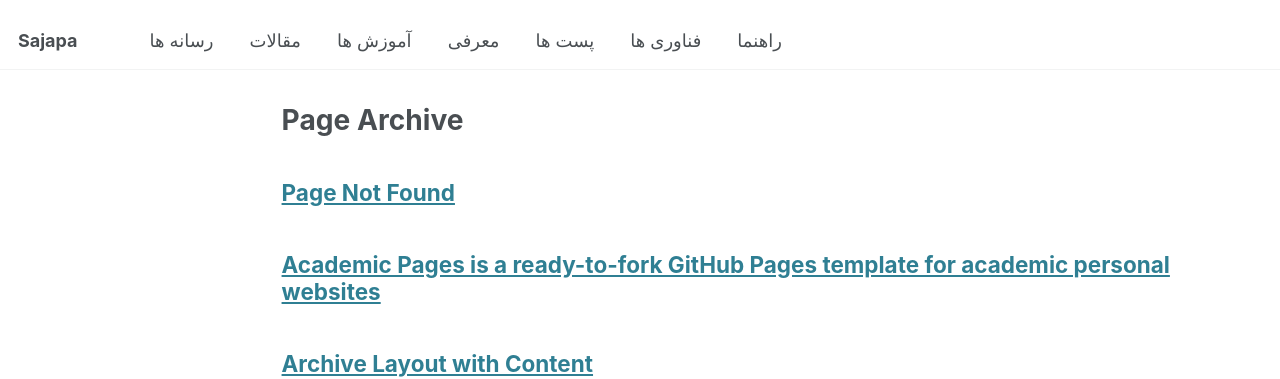
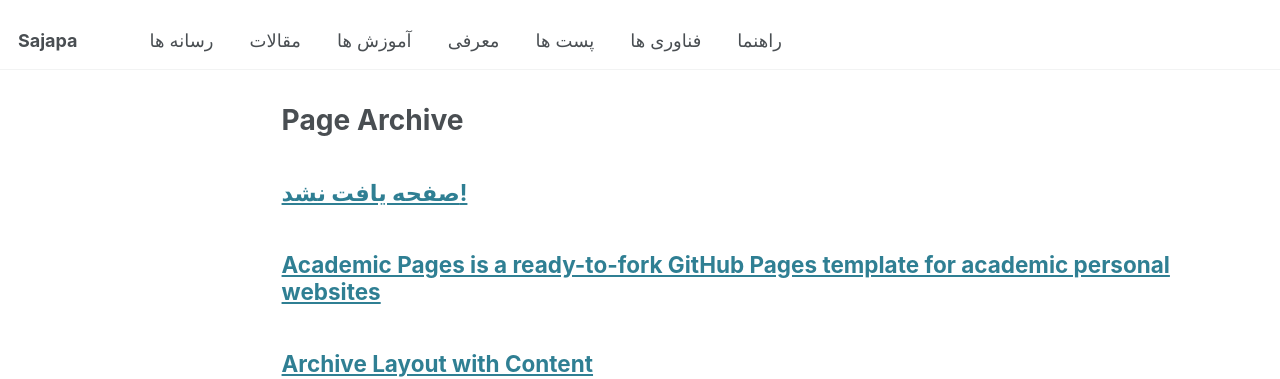
Before and after one commit to Subject-Team/SajapaApp, a Jekyll site: the page built from _pages/page-archive.html, in a window 1280 px wide and 900 px high. Shown: the top 379 px of the window. Built offline with Jekyll 4.4.1, drawn with Linux system fonts in a browser that asks for light colours.

Commit message:
Update 404.md

```diff
--- a/_pages/404.md
+++ b/_pages/404.md
@@ -1,7 +1,7 @@
 ---
-title: "Page Not Found"
+title: "صفحه یافت نشد!"
 sitemap: false
 permalink: /404.html
 ---
 
-Sorry, but the page you were trying to view does not exist.
+# صفحه مورد نظر وجود ندارد!
```
